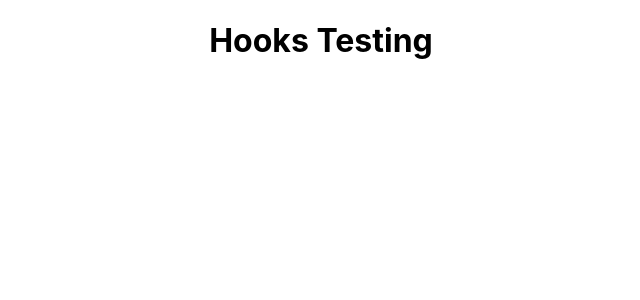
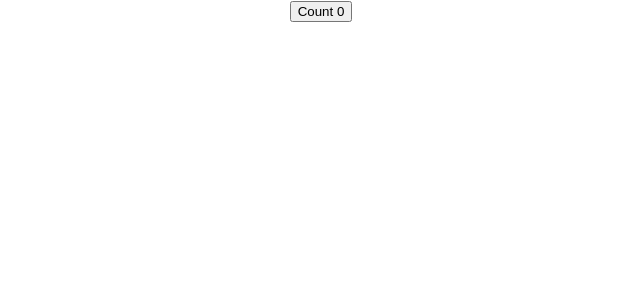
Before and after one commit to Nickx58/react, a React (Create React App) app: page / in a window 1280 px wide. Shown: the top 300 px of the page, without its empty margins (319-959 px from the left). Built offline with nearby package versions, Linux system fonts and the light colour scheme.

Commit message:
Counter with Hooks

```diff
--- a/src/AppHooks.js
+++ b/src/AppHooks.js
@@ -1,10 +1,11 @@
 import React from "react";
+import Counter from "./hooksComponents/Counter";
 import "./AppHooks.css";
 
 function AppHooks() {
   return (
     <div className="AppHooks">
-      <h1> Hooks Testing </h1>
+      <Counter />
     </div>
   );
 }
--- /dev/null
+++ b/src/hooksComponents/Counter.js
@@ -0,0 +1,12 @@
+import React, { useState } from "react";
+
+const Counter = () => {
+  const [count, setCount] = useState(0);
+  return (
+    <>
+      <button onClick={() => setCount(count + 1)}>Count {count}</button>
+    </>
+  );
+};
+
+export default Counter;
```
